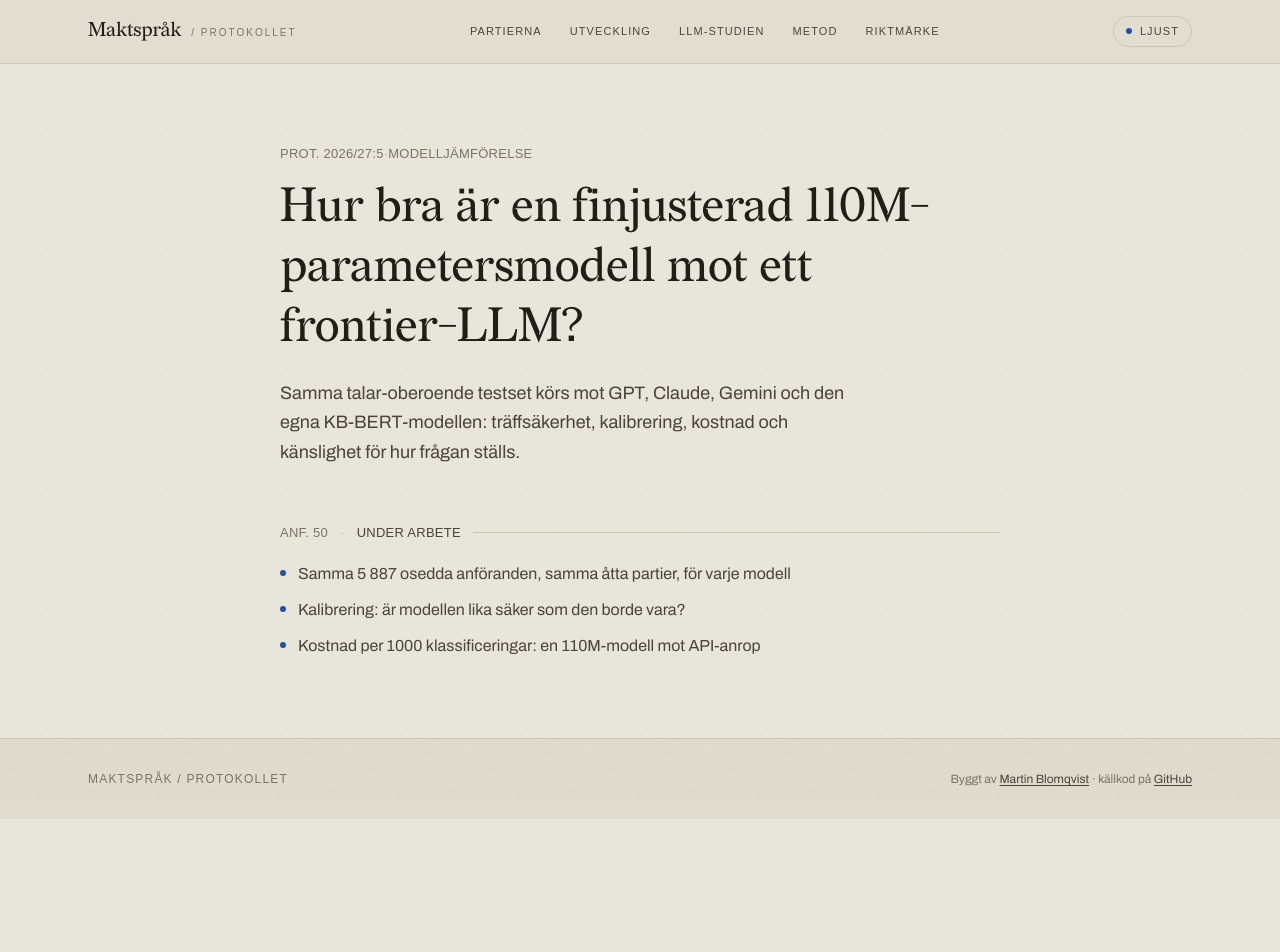
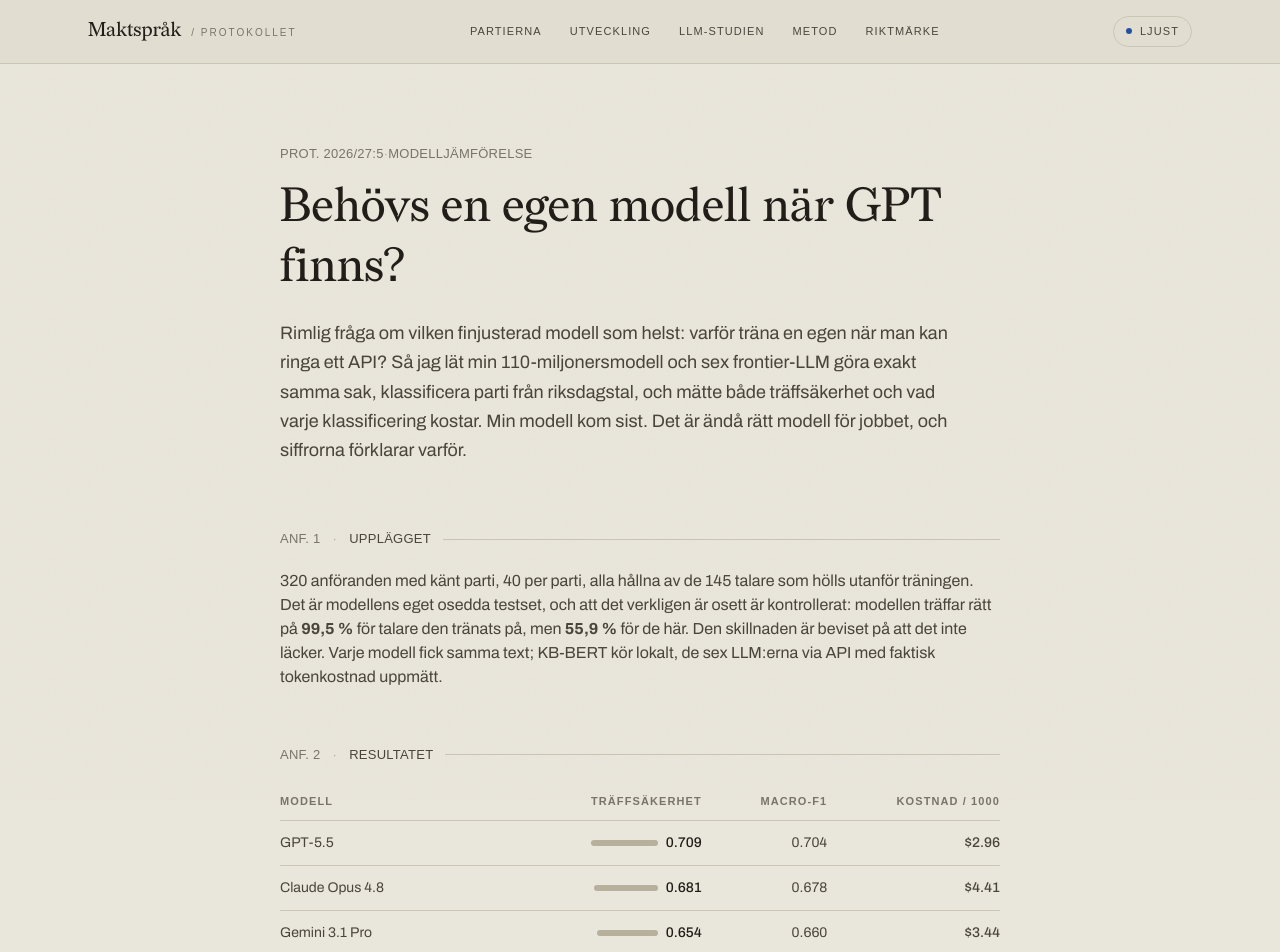
Before and after one commit to MartinBlomqvistDev/maktsprak, a Next.js app in the folder web/: page /riktmarke in a window 1280 px wide. Shown: the top 952 px of the page. Before the commit the page ends 819 px from the top, so only its background shows below. Built offline with nearby package versions, Linux system fonts and the light colour scheme; a web font is replaced by a local one.

Commit message:
web: build real /riktmarke from the clean benchmark (deployed model vs 6 LLMs, honest held-out split)

```diff
--- a/web/src/app/riktmarke/page.tsx
+++ b/web/src/app/riktmarke/page.tsx
@@ -1,22 +1,188 @@
-import { ComingNext } from "@/components/ComingNext";
 import type { Metadata } from "next";
+import { ProtokollMarker } from "@/components/ProtokollMarker";
 
 export const metadata: Metadata = {
-  title: "Riktmärke · Maktspråk / Protokollet",
+  title: "Behövs en egen modell? · Maktspråk / Protokollet",
+  description:
+    "Den finjusterade 110M-modellen mot sex frontier-LLM på party-klassificering, på modellens egna osedda talare. Träffsäkerhet mot kostnad, latens och om texten måste lämna maskinen.",
 };
+
+const LLM_URL = "https://maktsprak.se/llm";
+
+// Benchmark 2026-07-20: the DEPLOYED classifier vs six frontier LLMs on 320
+// speeches (2015-2026) by the 145 speakers held out of training. Split verified
+// clean: 0.559 on held-out speakers vs 0.995 on training speakers. Same 2000-char
+// input for everyone. LLM cost from actual tokens via OpenRouter.
+const ROWS: { name: string; acc: number; f1: number; cost: number; local?: boolean }[] = [
+  { name: "GPT-5.5", acc: 0.709, f1: 0.704, cost: 2.96 },
+  { name: "Claude Opus 4.8", acc: 0.681, f1: 0.678, cost: 4.41 },
+  { name: "Gemini 3.1 Pro", acc: 0.654, f1: 0.66, cost: 3.44 },
+  { name: "DeepSeek V4 Pro", acc: 0.628, f1: 0.634, cost: 0.29 },
+  { name: "Grok 4.3", acc: 0.616, f1: 0.615, cost: 0.91 },
+  { name: "Qwen 3.6 Plus", acc: 0.609, f1: 0.618, cost: 0.2 },
+  { name: "KB-BERT (110M, lokal)", acc: 0.559, f1: 0.563, cost: 0, local: true },
+];
+
+const MAX_ACC = 0.75;
+
+function pct(v: number): string {
+  return v.toFixed(3);
+}
 
 export default function RiktmarkePage() {
   return (
-    <ComingNext
-      protNr={5}
-      section="MODELLJÄMFÖRELSE"
-      title="Hur bra är en finjusterad 110M-parametersmodell mot ett frontier-LLM?"
-      lede="Samma talar-oberoende testset körs mot GPT, Claude, Gemini och den egna KB-BERT-modellen: träffsäkerhet, kalibrering, kostnad och känslighet för hur frågan ställs."
-      planned={[
-        "Samma 5 887 osedda anföranden, samma åtta partier, för varje modell",
-        "Kalibrering: är modellen lika säker som den borde vara?",
-        "Kostnad per 1000 klassificeringar: en 110M-modell mot API-anrop",
-      ]}
-    />
+    <main className="mx-auto max-w-3xl px-6 py-16 sm:py-20">
+      <p className="anf-marker mb-4">
+        <span className="tabular">PROT. 2026/27:5</span>
+        <span className="text-line-2">·</span>
+        <span>MODELLJÄMFÖRELSE</span>
+      </p>
+      <h1 className="font-display text-4xl leading-tight tracking-tight sm:text-5xl">
+        Behövs en egen modell när GPT finns?
+      </h1>
+      <p className="mt-5 max-w-2xl text-lg leading-relaxed text-ink-2">
+        Rimlig fråga om vilken finjusterad modell som helst: varför träna en egen
+        när man kan ringa ett API? Så jag lät min 110-miljonersmodell och sex
+        frontier-LLM göra exakt samma sak, klassificera parti från riksdagstal,
+        och mätte både träffsäkerhet och vad varje klassificering kostar. Min
+        modell kom sist. Det är ändå rätt modell för jobbet, och siffrorna
+        förklarar varför.
+      </p>
+
+      {/* ---------------------------------------------------------- SETUP */}
+      <section className="mt-16">
+        <ProtokollMarker n={1} name="UPPLÄGGET" />
+        <div className="mt-5 space-y-4 text-ink-2">
+          <p>
+            320 anföranden med känt parti, 40 per parti, alla hållna av de 145
+            talare som hölls utanför träningen. Det är modellens eget osedda
+            testset, och att det verkligen är osett är kontrollerat: modellen
+            träffar rätt på <strong>99,5 %</strong> för talare den tränats på,
+            men <strong>55,9 %</strong> för de här. Den skillnaden är beviset på
+            att det inte läcker. Varje modell fick samma text; KB-BERT kör
+            lokalt, de sex LLM:erna via API med faktisk tokenkostnad uppmätt.
+          </p>
+        </div>
+      </section>
+
+      {/* --------------------------------------------------------- RESULT */}
+      <section className="mt-14">
+        <ProtokollMarker n={2} name="RESULTATET" />
+        <div className="mt-5 overflow-x-auto">
+          <table className="w-full border-collapse text-left text-sm">
+            <thead>
+              <tr className="border-b border-line-2">
+                <th className="py-2.5 pr-4 font-data text-[11px] uppercase tracking-widest text-ink-3">
+                  Modell
+                </th>
+                <th className="py-2.5 pr-4 text-right font-data text-[11px] uppercase tracking-widest text-ink-3">
+                  Träffsäkerhet
+                </th>
+                <th className="py-2.5 pr-4 text-right font-data text-[11px] uppercase tracking-widest text-ink-3">
+                  Macro-F1
+                </th>
+                <th className="py-2.5 text-right font-data text-[11px] uppercase tracking-widest text-ink-3">
+                  Kostnad / 1000
+                </th>
+              </tr>
+            </thead>
+            <tbody>
+              {ROWS.map((r) => (
+                <tr key={r.name} className="border-b border-line">
+                  <td className="py-3 pr-4">
+                    <span className={r.local ? "font-medium text-ink" : "text-ink-2"}>
+                      {r.name}
+                    </span>
+                  </td>
+                  <td className="py-3 pr-4">
+                    <div className="flex items-center justify-end gap-2">
+                      <span
+                        className="h-1.5 rounded-full"
+                        style={{
+                          width: `${(r.acc / MAX_ACC) * 70}px`,
+                          backgroundColor: r.local ? "var(--accent)" : "var(--line-2)",
+                        }}
+                        aria-hidden
+                      />
+                      <span className="tabular font-medium text-ink">{pct(r.acc)}</span>
+                    </div>
+                  </td>
+                  <td className="tabular py-3 pr-4 text-right text-ink-2">{pct(r.f1)}</td>
+                  <td className="tabular py-3 text-right font-medium">
+                    {r.cost === 0 ? (
+                      <span className="text-good">$0.00</span>
+                    ) : (
+                      <span className="text-ink-2">${r.cost.toFixed(2)}</span>
+                    )}
+                  </td>
+                </tr>
+              ))}
+            </tbody>
+          </table>
+        </div>
+        <p className="mt-4 text-sm text-ink-3">
+          Slumpbaslinje för 8 partier: 0.125. KB-BERT klarade sina 320
+          klassificeringar på 100 sekunder lokalt, utan ett enda API-anrop.
+        </p>
+      </section>
+
+      {/* ------------------------------------------------------ HONEST READ */}
+      <section className="mt-14">
+        <ProtokollMarker n={3} name="EN ÄRLIG LÄSNING" />
+        <div className="mt-5 space-y-4 text-ink-2">
+          <p>
+            Frontier-modellerna vinner på träffsäkerhet, hela vägen ner. GPT-5.5
+            ligger 15 procentenheter över min modell, och även de billigaste,
+            Qwen och DeepSeek, ligger några enheter över. Att bara rapportera min
+            egen siffra, eller dölja att den kom sist, vore poänglöst: den kom
+            sist, och det är en del av svaret.
+          </p>
+          <p>
+            Men träffsäkerhet är inte det enda man betalar för. Den bästa
+            modellen, GPT-5.5, kostar 3 dollar per tusen klassificeringar och
+            kräver att varje anförande lämnar din infrastruktur. KB-BERT kostar
+            noll, svarar på millisekunder, och texten lämnar aldrig maskinen.
+          </p>
+        </div>
+      </section>
+
+      {/* -------------------------------------------------------- TRADEOFF */}
+      <section className="mt-14">
+        <ProtokollMarker n={4} name="VAD DET FAKTISKT BETYDER" />
+        <div className="mt-5 space-y-4 text-ink-2">
+          <p>
+            Frågan är inte bara vem som är mest träffsäker, utan vad man byter
+            bort. Den här sajten klassificerar en hel korpus i veckan, år efter
+            år, på pseudonymiserad text. Att skicka varenda anförande till ett
+            API vecka efter vecka kostar pengar som växer med korpusen, lägger
+            till en nätverksrunda, och skickar ut text som inte borde lämna
+            maskinen. En finjusterad modell som ligger några procentenheter under
+            men kör gratis och lokalt är då rätt val, inte trots att den är
+            mindre träffsäker utan för att skillnaden inte är värd priset.
+          </p>
+          <p>
+            Skulle uppgiften i stället vara enstaka, eller kräva högsta möjliga
+            träffsäkerhet, då är API-anropet rätt val. Det är därför jag mätte, i
+            stället för att gissa.
+          </p>
+          <p className="text-sm text-ink-3">
+            Systerstudien vänder på instrumentet: där är LLM:erna författare och
+            KB-BERT domare.{" "}
+            <a href={LLM_URL} className="text-accent underline underline-offset-2">
+              Vilket parti skriver språkmodellerna som?
+            </a>
+          </p>
+        </div>
+      </section>
+
+      <div className="mt-16 rounded-card border-l-[3px] border-accent bg-accent-soft px-6 py-5">
+        <p className="text-[15px] leading-relaxed text-accent-soft-ink">
+          Jag byggde den här sajten på min egen modell, och den kom sist i det
+          här testet. Att visa det ändå, med siffrorna som förklarar när den
+          lilla modellen är rätt val och när den inte är det, är mer värt än en
+          riggad vinst.
+        </p>
+      </div>
+    </main>
   );
 }
```
Also changed, not shown: 1 other file (tests, documents, lock files or other folders).
